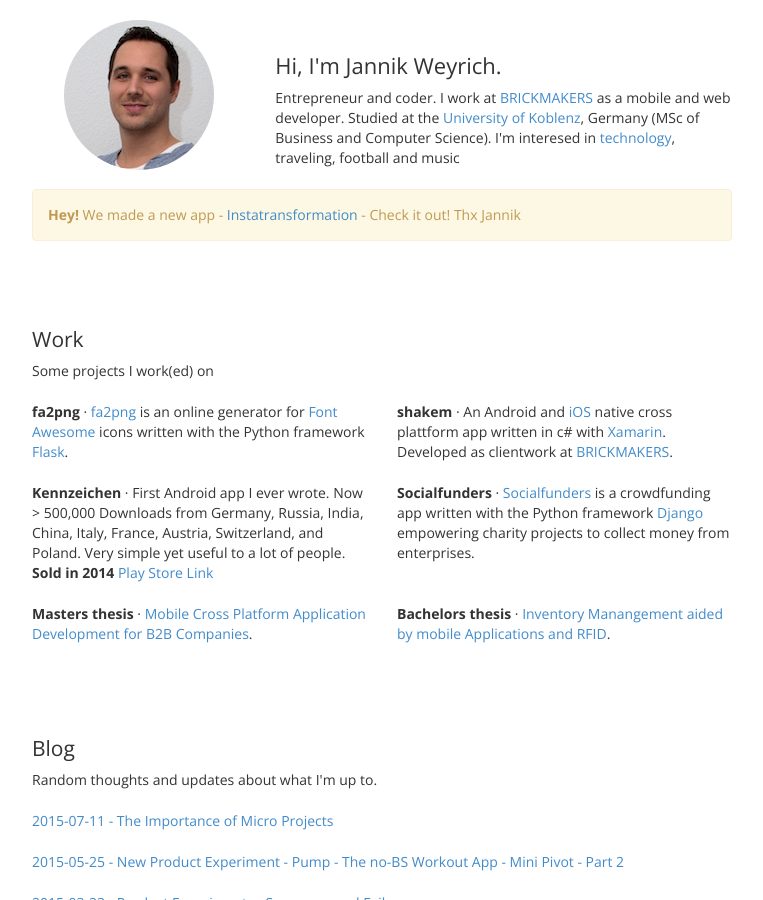
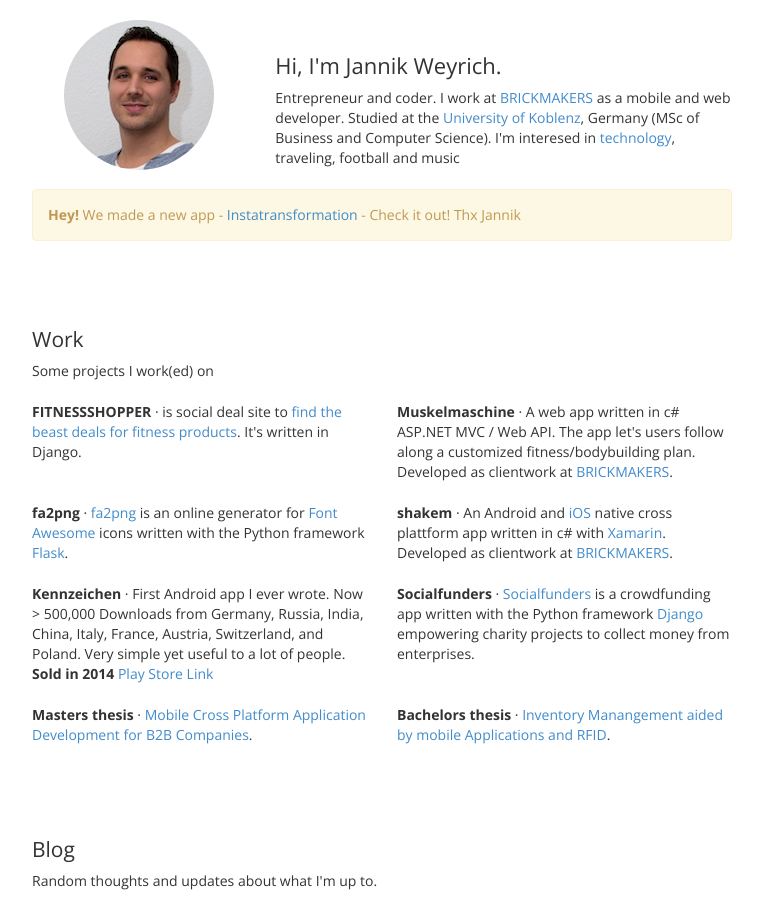
Before and after one commit to jnkwrych/jnkwrych.github.io, a Jekyll site: the page built from index.html, in a window 1280 px wide and 900 px high. Shown: the whole window, without its empty margins (258-1021 px from the left). Built offline with Jekyll 4.4.1, drawn with Linux system fonts in a browser that asks for light colours; Markdown is read by kramdown in place of the engine named in the settings.

Commit message:
Update index.html

```diff
--- a/index.html
+++ b/index.html
@@ -6,6 +6,17 @@
     <h2>Work</h2>
 
     <p>Some projects I work(ed) on</p>
+
+    <div class="row items">
+        <div class="col-md-6">
+            <p><b>FITNESSSHOPPER</b> &middot; is social deal site to <a href="https://fitnessshopper.de/" target="_blank">find the beast deals for fitness products</a>. It's written in Django.</p>
+        </div>
+        <div class="col-md-6">
+            <p><b>Muskelmaschine</b> &middot; A web app written in c# ASP.NET MVC / Web API. The app let's users follow along a customized fitness/bodybuilding plan.
+            <br>
+            Developed as clientwork at <a href="http://www.brickmakers.de/">BRICKMAKERS</a>.</p>
+        </div>
+    </div>
 
     <div class="row items">
         <div class="col-md-6">
```
